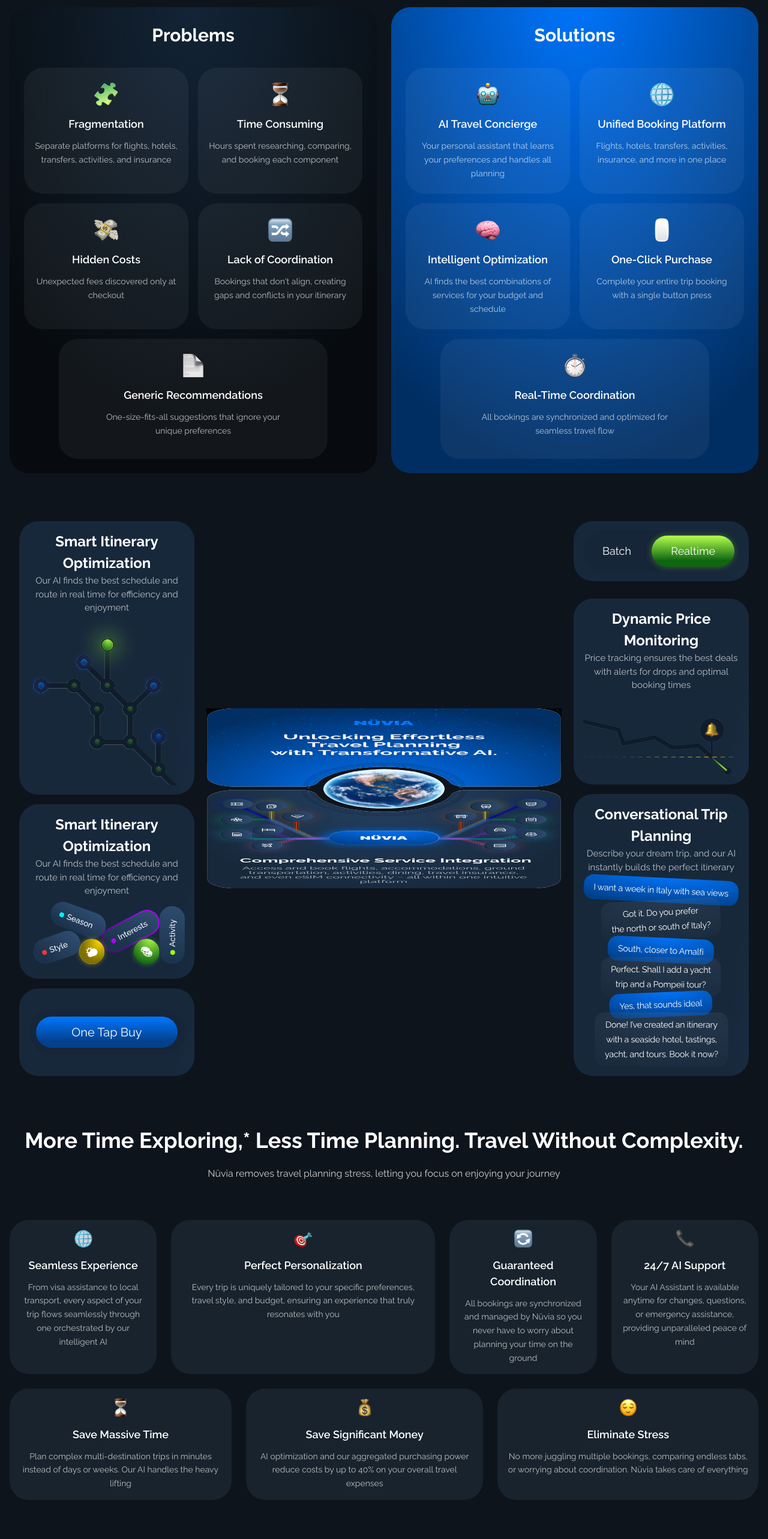
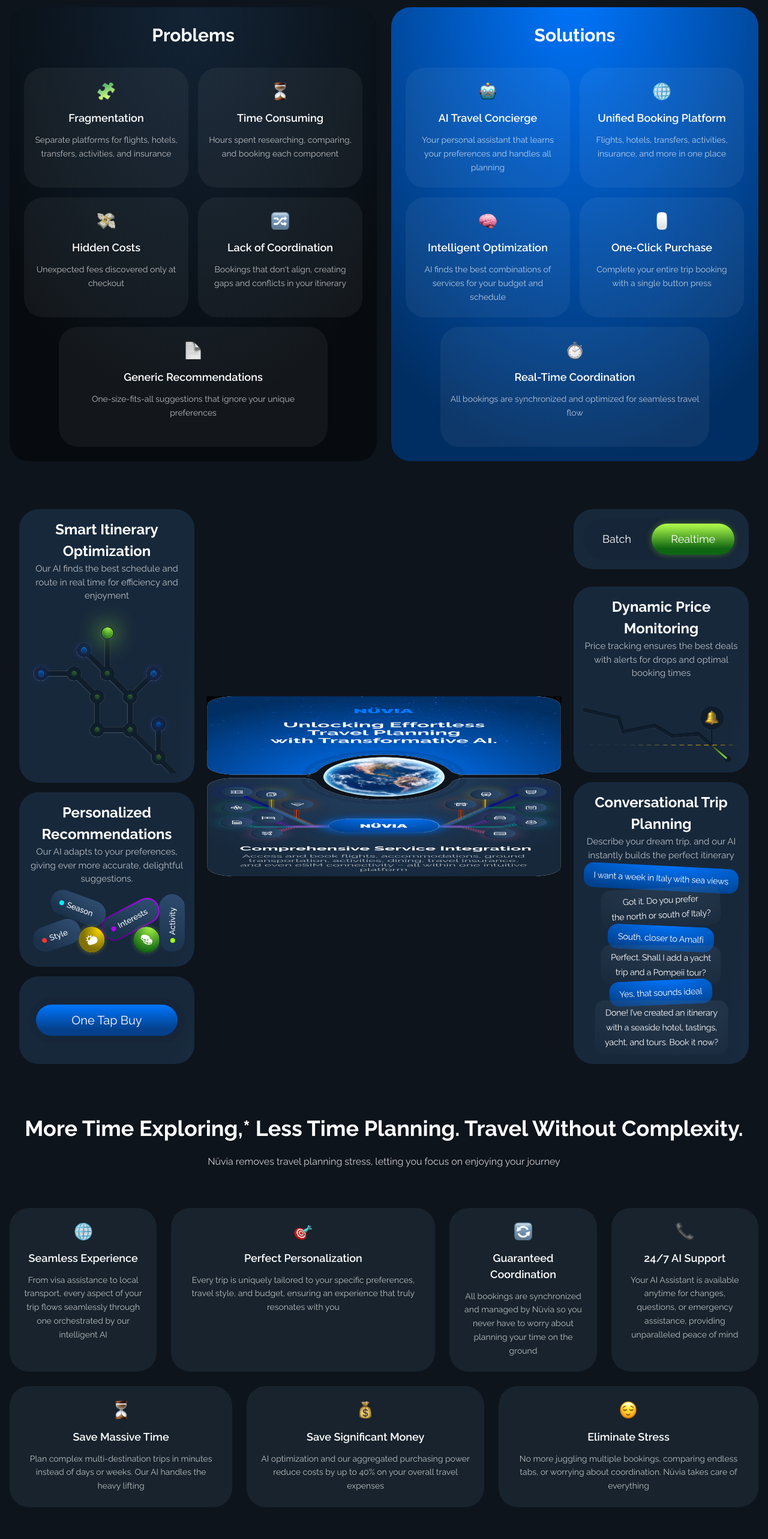
Before and after one commit to elghanbibadr/nuvia, a Next.js app: page / in a window 1280 px wide. Shown: the part 2680-5246 px from the top of the page at 60% size. Built offline with nearby package versions, Linux system fonts and the light colour scheme.

Commit message:
link header links with according section

```diff
--- a/app/api/send-email/route.js
+++ b/app/api/send-email/route.js
@@ -15,6 +15,7 @@
       );
     }
 
+    console.log('api key',process.env.RESEND_API_KEY)
     // Send email using Resend
     const { data, error } = await resend.emails.send({
       from: 'noreply@nuvia.me', // Free tier: use this default sender
--- a/app/componenets/EffortlessTravel.jsx
+++ b/app/componenets/EffortlessTravel.jsx
@@ -10,7 +10,7 @@
 
 const EffortlessTravel = () => {
   return (
-   <div className='w-full my-20 px-4'>
+   <div id="features" className='w-full my-20 px-4'>
      <div className='max-w-[1792px] mx-auto md:grid md:grid-cols-4 grid-rows- gap-4 items-stretch'>
 
        {/* LEFT COLUMN - 3 cards stacked */}
--- a/app/componenets/Hero.jsx
+++ b/app/componenets/Hero.jsx
@@ -37,7 +37,7 @@
   const textOpacity = useTransform(scrollY, [400, 700], [0, 1]);
 
   return (
-    <div className="relative">
+    <div id='Home' className="relative">
       {/* Parallax Hero Section */}
       <div
         ref={containerRef}
--- a/app/componenets/IternaryCard.jsx
+++ b/app/componenets/IternaryCard.jsx
@@ -4,7 +4,7 @@
 import iternaryIcon from "@/public/iternary.svg"
 const IternaryCard = () => {
   return (
-       <Card className="dark-gradient2 " >
+       <Card className="dark-gradient2 h-full" >
       <h4>Smart Itinerary Optimization</h4>
       <p className='text-white/70 text-center font-normal text-[15px] leading-normal'>
       Our AI finds the best schedule and route in real time for efficiency and enjoyment
--- a/app/componenets/ProblemsAndSolutions.jsx
+++ b/app/componenets/ProblemsAndSolutions.jsx
@@ -116,8 +116,8 @@
 
 // Updated Section component with fixed card heights
 const Section = ({ title, data, variant, gradientStyle }) => (
-  <div
-    className=' rounded-[32px] p-6'
+  <div id='solution'
+    className=' rounded-[32px] p-2 md:p-6'
     style={{ background: gradientStyle }}
   >
     <h3 className="text-3xl font-bold text-white mb-8 text-center !font-raleway">
@@ -127,7 +127,7 @@
     <div className="space-y-4">
       {/* First Row */}
       <motion.div
-        className="grid grid-cols-2 gap-4 "
+        className="grid grid-cols-2 gap-2 md:gap-4 "
         variants={containerVariants}
         initial="hidden"
         whileInView="visible"
@@ -135,15 +135,15 @@
       >
         {data.slice(0, 2).map((item) => (
           <motion.div key={item.id} variants={itemVariants}>
-            <Card className="rounded-[32px] !pt-6 justify-center items-center  bg-white/5 h-[290px] md:h-[210px] self-stretch flex flex-col">
+            <Card className="rounded-[32px] !pt-6 justify-center items-center  bg-white/5 h-[200px] self-stretch flex flex-col">
               <div className=" mx-auto mb-4 flex items-center justify-center flex-shrink-0">
-                <Image src={item.icon.src} height={40} width={40} alt={item.title} />
+                <Image src={item.icon.src} height={30} width={30} alt={item.title} />
               </div>
               <div className="flex-1 flex flex-col">
-                <h4 className="text-white !font-raleway text-lg font-semibold mb-3 flex-shrink-0">
+                <h4 className="text-white !font-raleway text-sm sm:text-lg font-semibold mb-3 flex-shrink-0">
                   {item.title}
                 </h4>
-                <p className="text-white/70 !font-raleway text-sm leading-relaxed flex-1">
+                <p className="text-white/70 !font-raleway text-xs sm:text-sm leading-relaxed flex-1">
                   {item.description}
                 </p>
               </div>
@@ -162,15 +162,15 @@
       >
         {data.slice(2, 4).map((item) => (
           <motion.div key={item.id} variants={itemVariants}>
-            <Card className="rounded-[32px] !pt-6 justify-center items-center  bg-white/5 h-[290px] md:h-[210px] self-stretch flex flex-col">
+            <Card className="rounded-[32px] !pt-6 justify-center items-center  bg-white/5 h-[200px] self-stretch flex flex-col">
                <div className=" mx-auto mb-4 flex items-center justify-center flex-shrink-0">
-                <Image src={item.icon.src} height={40} width={40} alt={item.title} />
+                <Image src={item.icon.src} height={30} width={30} alt={item.title} />
               </div>
               <div className="flex-1 flex flex-col">
-                <h4 className="text-white !font-raleway text-lg font-semibold mb-3 flex-shrink-0">
+                <h4 className="text-white !font-raleway text-sm sm:text-lg font-semibold mb-3 flex-shrink-0">
                   {item.title}
                 </h4>
-                <p className="text-white/70 !font-raleway text-sm leading-relaxed flex-1">
+                <p className="text-white/70 !font-raleway text-xs sm:text-sm leading-relaxed flex-1">
                   {item.description}
                 </p>
               </div>
@@ -188,15 +188,15 @@
         viewport={{ once: true }}
       >
         <motion.div variants={itemVariants} className="w-full max-w-md">
-            <Card className="rounded-[32px] !pt-6 justify-center items-center  bg-white/5 h-[290px] md:h-[200px] self-stretch flex flex-col">
+            <Card className="rounded-[32px] !pt-6 justify-center items-center  bg-white/5 h-[200px] self-stretch flex flex-col">
               <div className=" mx-auto mb-4 flex items-center justify-center flex-shrink-0">
-                <Image src={data[4].icon.src} height={40} width={40} alt={data[4].title} />
+                <Image src={data[4].icon.src} height={30} width={30} alt={data[4].title} />
               </div>
           <div className="flex-1 flex flex-col">
-              <h4 className="text-white !font-raleway text-lg font-semibold mb-3 flex-shrink-0">
+                <h4 className="text-white !font-raleway text-sm sm:text-lg font-semibold mb-3 flex-shrink-0">
                   {data[4].title}
                 </h4>
-              <p className="text-white/70 !font-raleway md:w-[80%] md:mx-auto text-sm leading-relaxed flex-1">
+                <p className="text-white/70 !font-raleway text-xs sm:text-sm leading-relaxed flex-1">
                   {data[4].description}
                 </p>
               </div>
@@ -238,7 +238,7 @@
           viewport={{ once: true }}
           className="relative"
         >
-          <div className="grid lg:grid-cols-2 gap-6 relative">
+          <div className="grid lg:grid-cols-2 gap-2 md:gap-6 relative">
 
             {/* Problems Section */}
             <Section
--- a/app/componenets/RecommandationCard.jsx
+++ b/app/componenets/RecommandationCard.jsx
@@ -5,10 +5,9 @@
 const RecommandationCard = () => {
   return (
     <Card  className="dark-gradient2">
-      <h4>Smart Itinerary Optimization</h4>
+      <h4>Personalized Recommendations</h4>
       <p className='text-white/70 text-center font-normal text-[15px] leading-normal'>
-      Our AI finds the best schedule and route in real time for efficiency and enjoyment
-      </p>
+Our AI adapts to your preferences, giving ever more accurate, delightful suggestions.      </p>
 
       <Image className='mx-auto' src={RecommandationIcon} height={300} width={300} alt=''  />
     </Card>
--- a/app/componenets/Roadmap.jsx
+++ b/app/componenets/Roadmap.jsx
@@ -7,7 +7,7 @@
 
 const Roadmap = () => {
   return (
-    <div className='my-20 '>
+    <div id='roadmap' className='my-20 '>
    <Image height={400} width={400} src={roadmapMobile}  className="md:hidden" alt='' />
    <Image height={900} width={900} src={roadmapDesktop}  className="hidden w-full md:block" alt='' />
 
--- a/app/componenets/TravelFeaturesSection.jsx
+++ b/app/componenets/TravelFeaturesSection.jsx
@@ -56,7 +56,7 @@
 
 const TravelFeaturesSection = () => {
   return (
-    <div className='w-full my-20 '>
+    <div id='benefits' className='w-full my-20 '>
       {/* Header Section */}
       <div className="text-center mb-16">
         <h2 className="mb-4">
@@ -68,26 +68,26 @@
       </div>
 
       {/* Features Container */}
-      <div className="flex flex-col gap-6">
+      <div className="flex flex-col gap-3 md:gap-6">
 
         {/* Top Row - 2 columns on mobile, flex on desktop */}
-        <div className="grid grid-cols-2 md:flex md:flex-row gap-6">
+        <div className="grid grid-cols-2 md:flex md:flex-row gap-2 md:gap-6">
           {/* Seamless Experience */}
-          <Card className="rounded-[32px] bg-[#18232D] p-6 flex flex-col md:flex-1">
+          <Card className="rounded-[32px] bg-[#18232D] p-2 md:p-6 flex flex-col md:flex-1">
             <div className="mx-auto mb-4">
               <Image src={features[0].icon} alt={features[0].title} width={30} height={30} />
             </div>
-            <h4 className='text-white !font-raleway text-lg font-semibold mb-3 text-center'>
+            <h4 className='text-white !font-raleway text-sm sm:text-lg font-semibold mb-3 flex-shrink-0'>
               {features[0].title}
             </h4>
-            <p className='text-white/70 !font-raleway text-sm leading-relaxed text-center'>
+            <p className='text-white/70 !font-raleway text-xs sm:text-sm leading-relaxed flex-1'>
               {features[0].description}
             </p>
           </Card>
 
           {/* Perfect Personalization */}
           <Card
-            className="rounded-[32px] bg-[#18232D] p-6 flex flex-col md:w-[440px]"
+            className="rounded-[32px] bg-[#18232D] p-2 md:p-6 flex flex-col md:w-[440px]"
             style={{
               flexBasis: '440px',
               flexGrow: 0,
@@ -97,46 +97,46 @@
             <div className="mx-auto mb-4">
               <Image src={features[1].icon} alt={features[1].title} width={30} height={30} />
             </div>
-            <h4 className='text-white !font-raleway text-lg font-semibold mb-3 text-center'>
+            <h4 className='text-white !font-raleway text-sm sm:text-lg font-semibold mb-3 flex-shrink-0'>
               {features[1].title}
             </h4>
-            <p className='text-white/70 !font-raleway text-sm leading-relaxed text-center'>
+            <p className='text-white/70 !font-raleway text-xs sm:text-sm leading-relaxed flex-1'>
               {features[1].description}
             </p>
           </Card>
 
           {/* Guaranteed Coordination */}
-          <Card className="rounded-[32px] bg-[#18232D] p-6 flex flex-col md:flex-1">
+          <Card className="rounded-[32px] bg-[#18232D] p-2 md:p-6 flex flex-col md:flex-1">
             <div className="mx-auto mb-4">
               <Image src={features[3].icon} alt={features[3].title} width={30} height={30} />
             </div>
-            <h4 className='text-white !font-raleway text-lg font-semibold mb-3 text-center'>
+            <h4 className='text-white !font-raleway text-sm sm:text-lg font-semibold mb-3 flex-shrink-0'>
               {features[3].title}
             </h4>
-            <p className='text-white/70 !font-raleway text-sm leading-relaxed text-center'>
+            <p className='text-white/70 !font-raleway text-xs sm:text-sm leading-relaxed flex-1'>
               {features[3].description}
             </p>
           </Card>
 
           {/* 24/7 AI Support */}
-          <Card className="rounded-[32px] bg-[#18232D] p-6 flex flex-col md:flex-1">
+          <Card className="rounded-[32px] bg-[#18232D] p-2 md:p-6 flex flex-col md:flex-1">
             <div className="mx-auto mb-4">
               <Image src={features[2].icon} alt={features[2].title} width={30} height={30} />
             </div>
-            <h4 className='text-white !font-raleway text-lg font-semibold mb-3 text-center'>
+            <h4 className='text-white !font-raleway text-sm sm:text-lg font-semibold mb-3 flex-shrink-0'>
               {features[2].title}
             </h4>
-            <p className='text-white/70 !font-raleway text-sm leading-relaxed text-center'>
+            <p className='text-white/70 !font-raleway text-xs sm:text-sm leading-relaxed flex-1'>
               {features[2].description}
             </p>
           </Card>
         </div>
 
         {/* Bottom Row - 2 columns on mobile, flex on desktop */}
-        <div className="grid grid-cols-2 md:flex md:flex-row gap-6">
+        <div className="grid grid-cols-2 md:flex md:flex-row gap-2 md:gap-6">
           {/* Save Massive Time */}
           <Card
-            className="rounded-[32px] bg-[#18232D] p-6 flex flex-col md:w-auto"
+            className="rounded-[32px] bg-[#18232D] p-2 md:p-6 flex flex-col md:w-auto"
             style={{
               flexBasis: '280px',
               flexGrow: 0,
@@ -146,30 +146,30 @@
             <div className="mx-auto mb-4">
               <Image src={features[4].icon} alt={features[4].title} width={30} height={30} />
             </div>
-            <h4 className='text-white !font-raleway text-lg font-semibold mb-3 text-center'>
+            <h4 className='text-white !font-raleway text-sm sm:text-lg font-semibold mb-3 flex-shrink-0'>
               {features[4].title}
             </h4>
-            <p className='text-white/70 !font-raleway text-sm leading-relaxed text-center'>
+            <p className='text-white/70 !font-raleway text-xs sm:text-sm leading-relaxed flex-1'>
               {features[4].description}
             </p>
           </Card>
 
           {/* Save Significant Money */}
-          <Card className="rounded-[32px] bg-[#18232D] p-6 flex flex-col md:flex-grow">
+          <Card className="rounded-[32px] bg-[#18232D] p-2 md:p-6 flex flex-col md:flex-grow">
             <div className="mx-auto mb-4">
               <Image src={features[5].icon} alt={features[5].title} width={30} height={30} />
             </div>
-            <h4 className='text-white !font-raleway text-lg font-semibold mb-3 text-center'>
+            <h4 className='text-white !font-raleway text-sm sm:text-lg font-semibold mb-3 flex-shrink-0'>
               {features[5].title}
             </h4>
-            <p className='text-white/70 !font-raleway text-sm leading-relaxed text-center'>
+            <p className='text-white/70 !font-raleway text-xs sm:text-sm leading-relaxed flex-1'>
               {features[5].description}
             </p>
           </Card>
 
           {/* Eliminate Stress - Full width on mobile, fixed width on desktop */}
           <Card
-            className="rounded-[32px] bg-[#18232D] p-6 flex flex-col col-span-2 md:col-span-1 md:w-auto"
+            className="rounded-[32px] bg-[#18232D] p-2 md:p-6 flex flex-col col-span-2 md:col-span-1 md:w-auto"
             style={{
               flexBasis: '440px',
               flexGrow: 0,
@@ -179,10 +179,10 @@
             <div className="mx-auto mb-4">
               <Image src={features[6].icon} alt={features[6].title} width={30} height={30} />
             </div>
-            <h4 className='text-white !font-raleway text-lg font-semibold mb-3 text-center'>
+            <h4 className='text-white !font-raleway text-sm sm:text-lg font-semibold mb-3 flex-shrink-0'>
               {features[6].title}
             </h4>
-            <p className='text-white/70 !font-raleway text-sm leading-relaxed text-center'>
+            <p className='text-white/70 !font-raleway text-xs sm:text-sm leading-relaxed flex-1'>
               {features[6].description}
             </p>
           </Card>
```
Also changed, not shown: app/componenets/HeaderNavigation.jsx (+35 -11 lines), app/waitlist/page.jsx (+1 -11 lines). Lines whose indentation alone changed are shown as unchanged.
